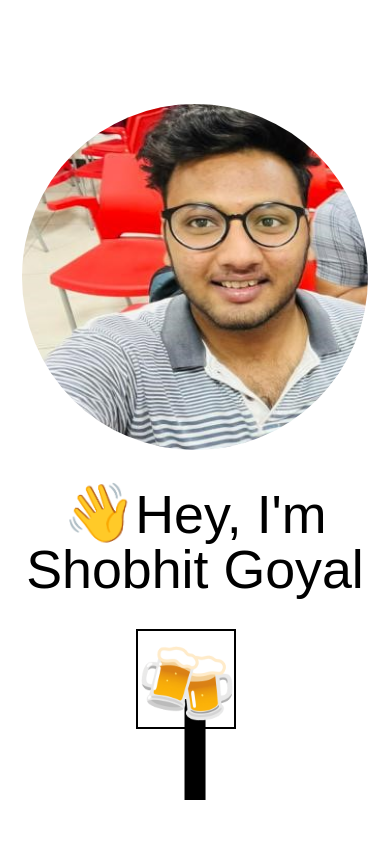
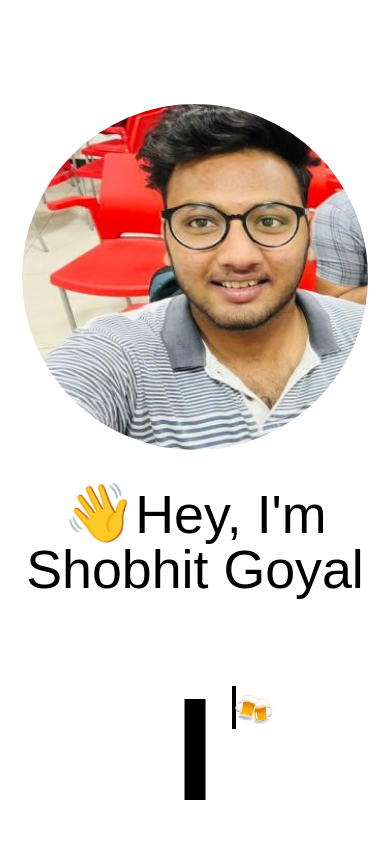
Before and after one commit to Shobhit67/Portfolio, a React (Create React App) app: page / in a window 390 px wide. Shown: the top 844 px of the page. Built offline with nearby package versions, Linux system fonts and the light colour scheme.

Commit message:
Change meet logo

```diff
--- a/src/index.css
+++ b/src/index.css
@@ -118,8 +118,8 @@ p {
 @media (max-width: 1195px) {
   .meet {
     border: 2px solid;
-    height: 5rem;
-    width: 5rem;
+    height: 2rem;
+    width: 0rem;
     right: 8rem;
     bottom: 6rem;
   }
@@ -128,8 +128,8 @@ p {
 @media (max-width: 768px) {
   .meet {
     border: 2px solid;
-    height: 5rem;
-    width: 5rem;
+    height: 2rem;
+    width: 0rem;
     right: 8rem;
     bottom: 6rem;
   }
```
